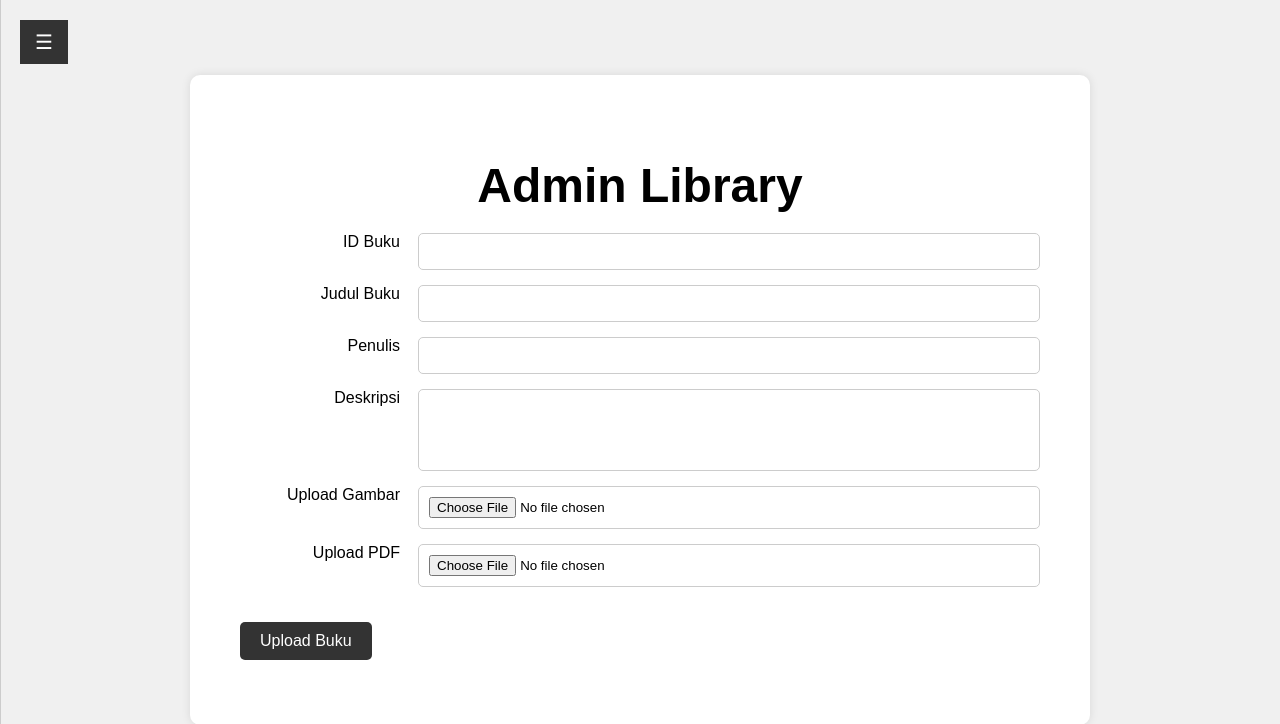
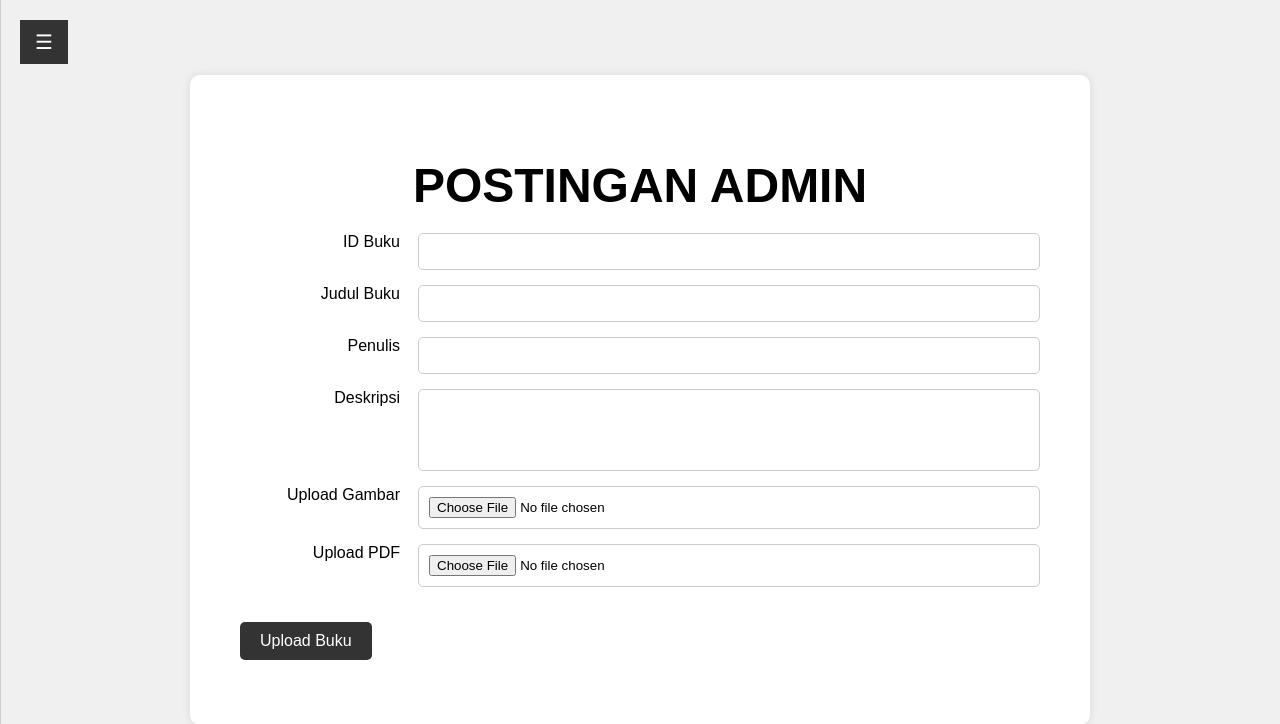
Before and after one commit to Nurhasnh/Kelompok5, a PHP site: page /Admin/AdminHomepage.php in a window 1280 px wide. Shown: the top 724 px of the page. Run offline with PHP 8.4, Linux system fonts and the light colour scheme; the visitor is signed in with stand-in values (Sample User, id 1); data that the repository does not hold is empty.

Commit message:
Update AdminHomepage.php

```diff
--- a/ARSLib/Admin/AdminHomepage.php
+++ b/ARSLib/Admin/AdminHomepage.php
@@ -260,7 +260,7 @@ if ($_SERVER['REQUEST_METHOD'] === 'POST') {
     <button class="openbtn" onclick="openNav()">☰</button>
 
     <div class="container">
-        <h1>Admin Library</h1>
+        <h1>POSTINGAN ADMIN</h1>
         <form action="AdminHomepage.php" method="post" enctype="multipart/form-data" class="form-container">
             <div>
                 <label for="id_buku">ID Buku</label>
```
